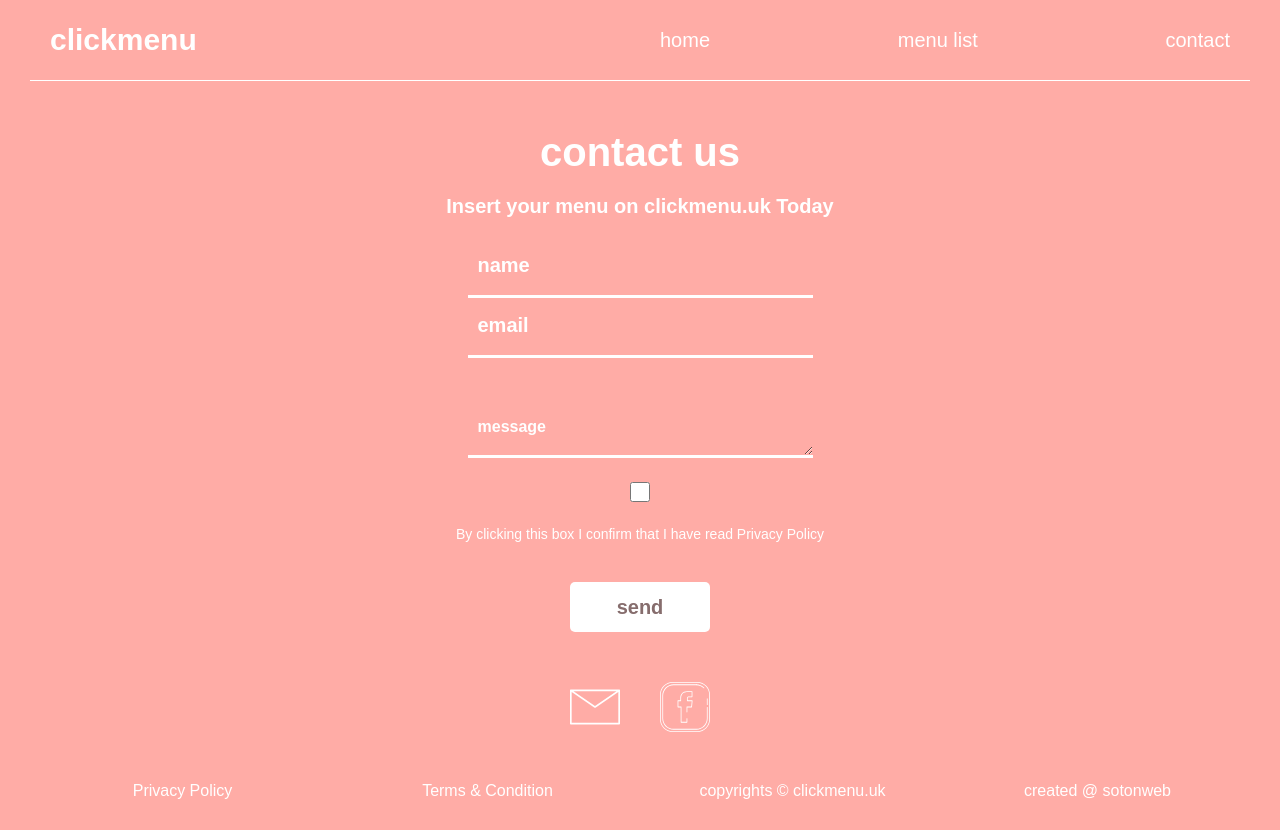
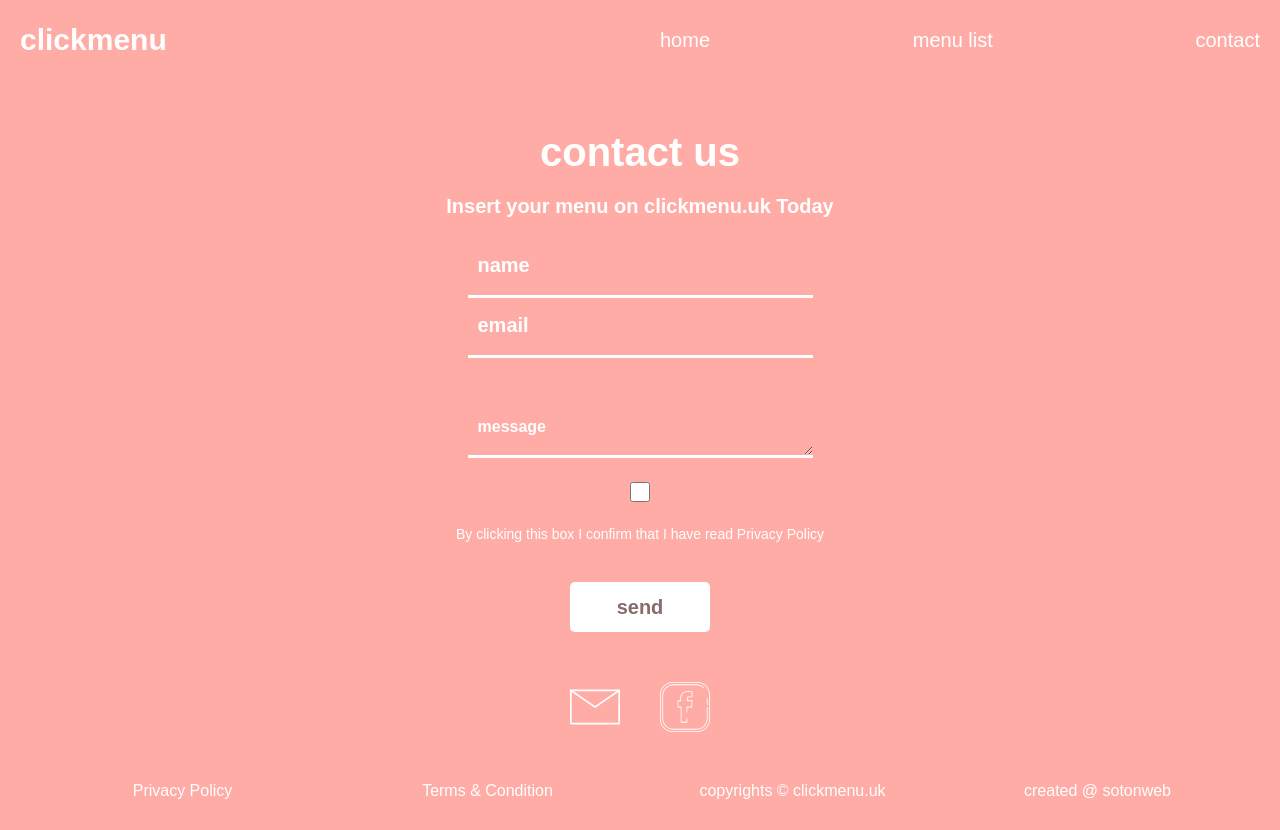
Before and after one commit to WronskiN/click_menu, a React (Create React App) app: page /shire in a window 1280 px wide. Built offline with nearby package versions, Linux system fonts and the light colour scheme.

Commit message:
Add styles for GlobalStyle, HomeTemplate and Navigation

```diff
--- a/src/components/organisms/Navigation/Navigation.styled.js
+++ b/src/components/organisms/Navigation/Navigation.styled.js
@@ -7,37 +7,41 @@ export const Nav = styled.nav`
   justify-content: space-between;
   align-items: center;
   padding: 0 1rem;
-  position: relative;
-  box-shadow: 0 1px 0 white;
+  position: fixed;
+  top: 0;
+  left: 0;
+  background-color: ${({ theme }) => theme.primary};
   @media (min-width: 768px) {
     padding: 0;
   }
 `;
 
 export const NavList = styled.ul`
-  background-color: ${({ theme }) => theme.primary};
-  z-index: 1000;
   width: 100%;
   height: 100vh;
   padding: 0 1rem;
   position: absolute;
   left: 0;
   transform: ${({ open }) => (open ? "translateY(45%)" : "translateY(-100%)")};
+
   display: flex;
   flex-direction: column;
   justify-content: center;
   align-items: center;
+
   list-style: none;
+  background-color: ${({ theme }) => theme.primary};
   transition: ${({ open }) => open && "transform .5s ease-in-out"};
+  z-index: 1000;
 
   @media (min-width: 768px) {
     width: 70%;
     height: 100%;
-    transform: translateY(0);
     flex-direction: row;
     justify-content: space-between;
     align-items: center;
     position: relative;
+    transform: translateY(0);
   }
   @media (min-width: 1200px) {
     width: 50%;
--- a/src/templates/HomeTemplate.js
+++ b/src/templates/HomeTemplate.js
@@ -6,7 +6,7 @@ import Header from "../components/organisms/Header/Header";
 import HowItWorks from "../views/HowItWorks";
 
 const StyledWrapper = styled.div`
-  max-width: 1220px;
+  max-width: 1200px;
   width: 100%;
   margin: 0 auto;
 `;
--- a/src/theme/GlobalStyle.js
+++ b/src/theme/GlobalStyle.js
@@ -18,6 +18,7 @@ const GlobalStyle = createGlobalStyle`
     body {
         width: 100%;
         min-height: 100vh;
+        padding-top: 10vh;
         font-size: 1.6rem;
         font-family: 'Poppins', sans-serif;
         color: ${theme.text};
```
